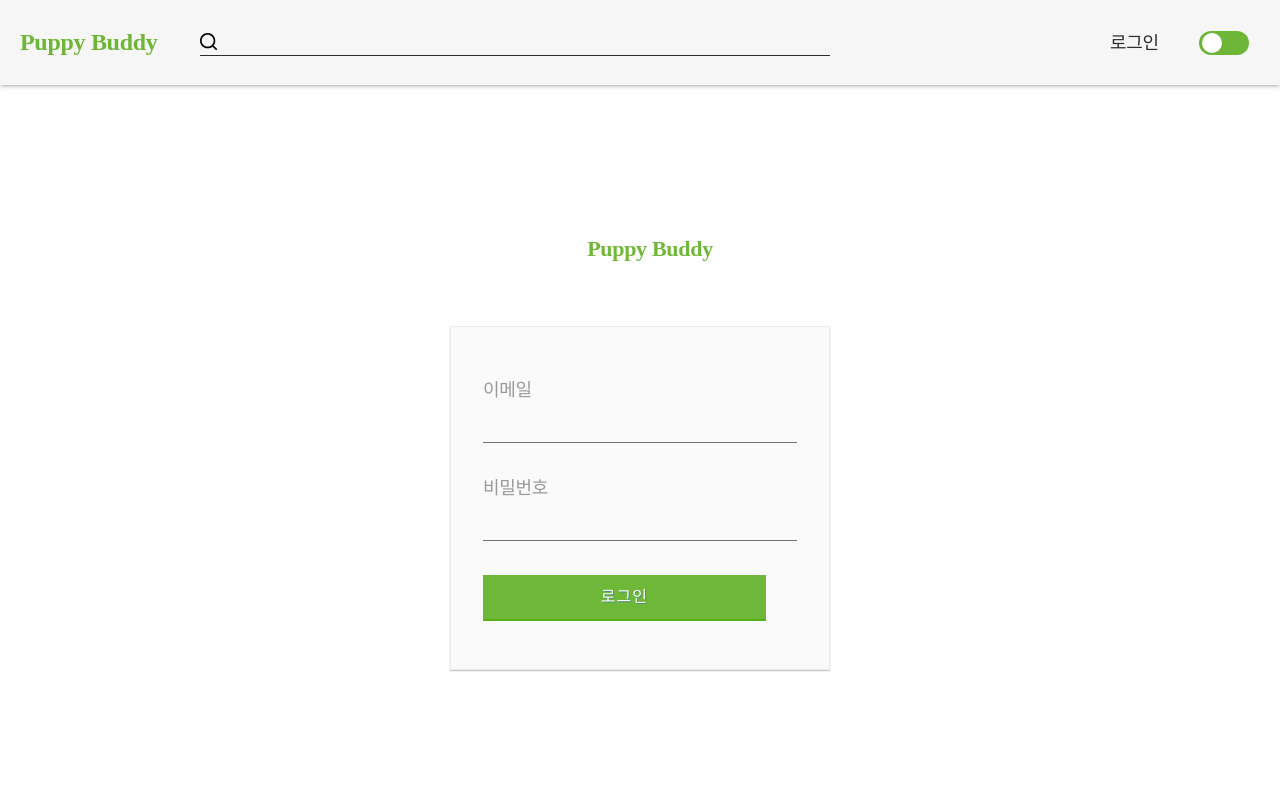
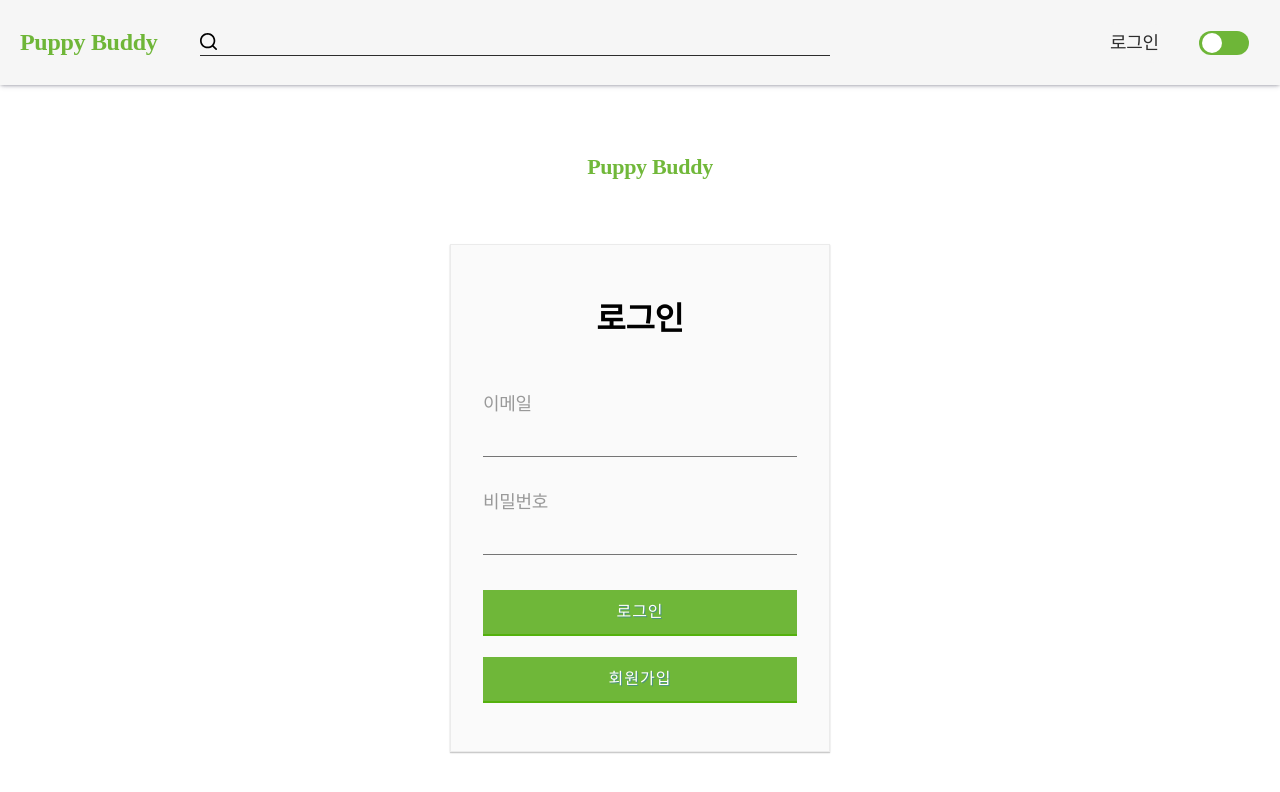
Before and after one commit to codestates-seb/seb39_main_019, a React (Vite) app in the folder client/: page /login in a window 1280 px wide. Shown: the top 792 px of the page. Built offline with nearby package versions, Linux system fonts and the light colour scheme; a web font is replaced by a local one.

Commit message:
feat:회원가입 마크업 & 유효성 검사

```diff
--- a/client/package.json
+++ b/client/package.json
@@ -9,12 +9,15 @@
     "preview": "vite preview"
   },
   "dependencies": {
+    "@fortawesome/free-solid-svg-icons": "^6.2.0",
+    "@fortawesome/react-fontawesome": "^0.2.0",
     "axios": "^0.27.2",
     "dotenv": "^16.0.2",
     "json-server": "^0.17.0",
     "react": "^18.2.0",
     "react-dom": "^18.2.0",
     "react-dotenv": "^0.1.3",
+    "react-fontawesome": "^1.7.1",
     "react-router-dom": "^6.3.0",
     "react-toastify": "^9.0.8",
     "styled-components": "^5.3.5",
--- a/client/src/api/core/default.jsx
+++ b/client/src/api/core/default.jsx
@@ -8,12 +8,12 @@ const instance = axios.create({
 
 instance.interceptors.request.use(
   (config) => {
-    config.headers["Content-Type"] = "application/json; charset=utf-8";
-    config.headers["Authorization"] = "토큰 값";
+    config.headers["Content-Type"] = "application/json; charset=UTF-8;";
+    config.headers["Authorization"] = "토큰값";
     return config;
   },
   (error) => {
-    console.log(error);
+    return Promise.reject(error);
   }
 );
 
@@ -24,6 +24,15 @@ instance.interceptors.response.use(
   },
   (error) => {
     console.log(error);
+    // if (error?.response) {
+    //   console.log("No Server Response", error.response);
+    // } else if (error.response.status === 400) {
+    //   console.log("Missing Email or Password");
+    // } else if (error.response.status === 401) {
+    //   console.log("Inauthorized");
+    // } else {
+    //   console.log("Login Failed");
+    // }
   }
 );
 
--- a/client/src/api/utils.jsx
+++ b/client/src/api/utils.jsx
@@ -1,14 +1,30 @@
 import instance from "./core/default";
+import axios from "axios";
+// const getbody = () => {
+//   return instance({ url: "login" });
+// };
 
 const postLogin = (email, password) => {
-  instance({
+  axios({
     method: "post",
-    url: "api/auth/login",
+    url: "http://localhost:3001/login",
     data: {
-      email: email,
-      password: password,
+      email,
+      password,
     },
   });
 };
 
-export { postLogin };
+const postRegister = (nickname, regiEmail, regiPassword) => {
+  axios({
+    method: "post",
+    url: "http://localhost:3001/signup",
+    data: {
+      nickname: nickname,
+      email: regiEmail,
+      password: regiPassword,
+    },
+  });
+};
+
+export { postLogin, postRegister };
--- a/client/src/assets/style/GlobalStyle.jsx
+++ b/client/src/assets/style/GlobalStyle.jsx
@@ -1,5 +1,4 @@
 import { createGlobalStyle } from "styled-components";
-
 
 const GlobalStyle = createGlobalStyle`
 
@@ -28,8 +27,8 @@ body,
 html{
   width: 100%;
   height: 100%;
-  background-color: ${(props)=>props.theme.bgColor};
-  color: ${(props)=> props.theme.textColor};
+  background-color: ${(props) => props.theme.bgColor};
+  color: ${(props) => props.theme.textColor};
   font-family: 'S_CoreDream_3Light';
 
   transition: 0.3s;
@@ -49,8 +48,29 @@ button{
   cursor: pointer;
 }
 
-`
+.instructions > svg {
+    margin-right: 0.25rem;
+}
 
+.offscreen {
+    position: absolute;
+    left: -9999px;
+}
 
+.hide {
+    display: none;
+}
 
-export default GlobalStyle
+.valid {
+    color: limegreen;
+    margin-left: 0.25rem;
+}
+
+.invalid {
+    color: red;
+    margin-left: 0.25rem;
+}
+
+`;
+
+export default GlobalStyle;
--- a/client/src/page/Login.jsx
+++ b/client/src/page/Login.jsx
@@ -15,6 +15,7 @@ const Login = () => {
 
   const submitHandler = async (e) => {
     e.preventDefault();
+    console.log(email, password);
     await postLogin(email, password);
   };
 
@@ -28,6 +29,7 @@ const Login = () => {
           </Link>
         </HeaderLogo>
         <InputForm>
+          <h1>로그인</h1>
           <form onSubmit={submitHandler}>
             <div className='group'>
               <label htmlFor='email'>이메일</label>
@@ -36,7 +38,7 @@ const Login = () => {
                 id='email'
                 ref={emailRef}
                 onChange={(e) => setEmail(e.target.value)}
-                value={email}
+                // value={email}
                 required
               ></input>
             </div>
@@ -46,13 +48,15 @@ const Login = () => {
                 type='password'
                 id='password'
                 onChange={(e) => setPassword(e.target.value)}
-                value={password}
+                // value={password}
                 required
                 autoComplete='off'
               ></input>
             </div>
             <button className='btn'>로그인</button>
-            {/* <button className='btn'>회원가입</button> */}
+            <Link to={"/signup"}>
+              <button className='btn'>회원가입</button>
+            </Link>
           </form>
         </InputForm>
       </LoginContainer>
@@ -95,6 +99,10 @@ const InputForm = styled.div`
   box-shadow: rgba(0, 0, 0, 0.14902) 0px 1px 1px 0px,
     rgba(0, 0, 0, 0.09804) 0px 1px 2px 0px;
 
+  h1 {
+    margin-bottom: 50px;
+    color: black;
+  }
   .group {
     margin-bottom: 30px;
   }
@@ -126,7 +134,7 @@ const InputForm = styled.div`
     display: inline-block;
     padding: 12px 24px;
     margin: 0.3em 0 1em 0;
-    width: 90%;
+    width: 100%;
     color: #fff;
     font-size: 16px;
     line-height: 20px;
--- a/client/src/page/Signup.jsx
+++ b/client/src/page/Signup.jsx
@@ -1,9 +1,195 @@
-import React from 'react'
+import React, { useState, useEffect, useRef } from "react";
+import Header from "../components/Header";
+import styled from "styled-components";
+import { postRegister } from "../api/utils";
+import { FontAwesomeIcon } from "@fortawesome/react-fontawesome";
+import {
+  faCheck,
+  faTimes,
+  faInfoCircle,
+} from "@fortawesome/free-solid-svg-icons";
+
+const PWD_REGEX = /^(?=.*[a-z])(?=.*[A-Z])(?=.*[0-9]).{8,24}$/;
 
 const Signup = () => {
+  const [nickname, setNickname] = useState("");
+  const [regiEmail, setRegiEmail] = useState("");
+  const [regiPassword, setRegiPassword] = useState("");
+  const [matchRegiPassword, setMatchRegiPassword] = useState("");
+  const [validMatch, setValidMatch] = useState(false);
+  const [matchFocus, setMatchFocus] = useState(false);
+
+  const nicknameRef = useRef();
+
+  useEffect(() => {
+    nicknameRef.current.focus();
+  }, []);
+
+  useEffect(() => {
+    const match = regiPassword === matchRegiPassword;
+    setValidMatch(match);
+  }, [regiPassword, matchRegiPassword]);
+
+  const regiSubmitHandler = async (e) => {
+    e.preventDefault();
+    await postRegister(nickname, regiEmail, regiPassword);
+  };
+
   return (
-    <div>Signup</div>
-  )
-}
+    <div>
+      <Header />
+      <SignupContainer>
+        <InputForm>
+          <h1>회원가입</h1>
+          <form onSubmit={regiSubmitHandler}>
+            <div className='group'>
+              <label htmlFor='nickname'>닉네임</label>
+              <input
+                type='text'
+                id='nickname'
+                ref={nicknameRef}
+                onChange={(e) => setNickname(e.target.value)}
+                required
+              ></input>
+            </div>
+            <div className='group'>
+              <label htmlFor='email'>이메일</label>
+              <input
+                type='email'
+                id='email'
+                onChange={(e) => setRegiEmail(e.target.value)}
+                required
+              ></input>
+            </div>
+            <div className='group'>
+              <label htmlFor='password'>비밀번호</label>
+              <input
+                type='password'
+                id='password'
+                onChange={(e) => setRegiPassword(e.target.value)}
+                required
+              ></input>
+            </div>
+            <div className='group'>
+              <label htmlFor='password'>
+                비밀번호 확인
+                <FontAwesomeIcon
+                  icon={faCheck}
+                  className={validMatch && matchRegiPassword ? "valid" : "hide"}
+                />
+                <FontAwesomeIcon
+                  icon={faTimes}
+                  className={
+                    validMatch || !matchRegiPassword ? "hide" : "invalid"
+                  }
+                />
+              </label>
+              <input
+                type='password'
+                id='password'
+                onChange={(e) => setMatchRegiPassword(e.target.value)}
+                required
+                onFocus={() => setMatchFocus(true)}
+                onBlur={() => setMatchFocus(false)}
+              ></input>
+              <p
+                id='confirmnote'
+                className={
+                  matchFocus && !validMatch ? "instructions" : "offscreen"
+                }
+              >
+                <FontAwesomeIcon icon={faInfoCircle} />
+                Must match the first password input field.
+              </p>
+            </div>
+            <button className='btn' disabled={!validMatch ? true : false}>
+              회원가입
+            </button>
+          </form>
+        </InputForm>
+      </SignupContainer>
+    </div>
+  );
+};
 
-export default Signup
+export default Signup;
+
+const SignupContainer = styled.div`
+  display: flex;
+  flex-direction: column;
+  justify-content: center;
+  align-items: center;
+  min-height: 100vh;
+`;
+
+const InputForm = styled.div`
+  display: flex;
+  flex-direction: column;
+  justify-content: center;
+  align-items: center;
+
+  width: 400px;
+  margin: 4em auto;
+  padding: 3em 2em 2em 2em;
+  background: #fafafa;
+  border: 1px solid #ebebeb;
+  box-shadow: rgba(0, 0, 0, 0.14902) 0px 1px 1px 0px,
+    rgba(0, 0, 0, 0.09804) 0px 1px 2px 0px;
+
+  h1 {
+    margin-bottom: 50px;
+    color: black;
+  }
+  .group {
+    margin-bottom: 30px;
+  }
+  input {
+    font-size: 18px;
+    padding: 10px 90px 10px 5px;
+    -webkit-appearance: none;
+    display: block;
+    background: #fafafa;
+    color: #636363;
+    width: 100%;
+    border: none;
+    border-radius: 0;
+    border-bottom: 1px solid #757575;
+  }
+
+  input:focus {
+    outline: none;
+  }
+
+  label {
+    color: #999;
+    font-size: 18px;
+    font-weight: normal;
+  }
+
+  button {
+    position: relative;
+    display: inline-block;
+    padding: 12px 24px;
+    margin: 0.3em 0 1em 0;
+    width: 100%;
+    color: #fff;
+    font-size: 16px;
+    line-height: 20px;
+    -webkit-font-smoothing: antialiased;
+    text-align: center;
+    letter-spacing: 1px;
+    border: 0;
+    border-bottom: 2px solid #4db101c5;
+    cursor: pointer;
+    transition: all 0.15s ease;
+    background: #47a300c5;
+    text-shadow: 1px 1px 0 rgba(39, 110, 204, 0.5);
+  }
+  .btn:focus {
+    outline: 0;
+  }
+
+  .btn:hover {
+    background: #2f6b01c5;
+  }
+`;
```
Also changed, not shown: client/data.json (added, +19 -0 lines), client/data/data.json (+24 -32 lines), client/src/components/Toggle.jsx (+18 -12 lines), 1 other file (tests, documents, lock files or other folders).
